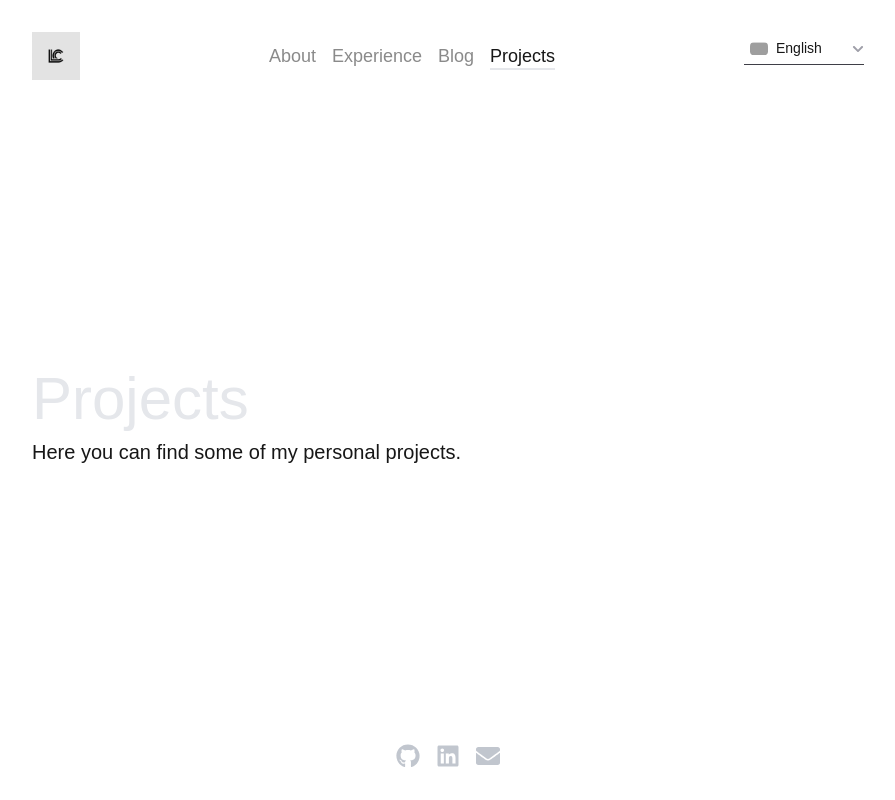
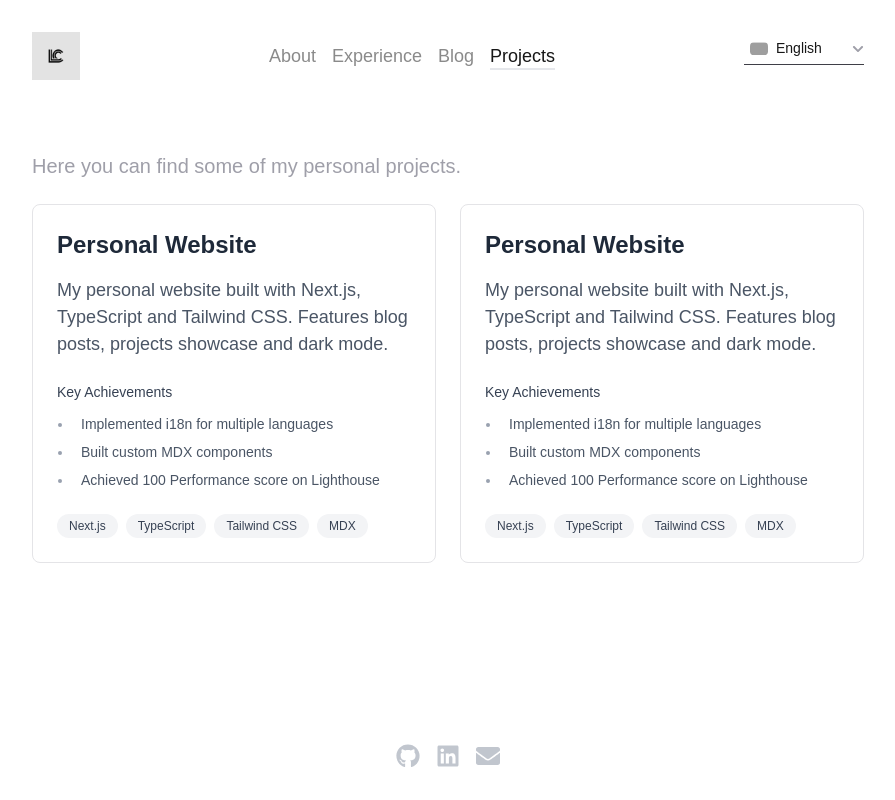
Before and after one commit to lcastrof/lucasdecastro.dev, a Next.js app: page /en/projects in a window 1280 px wide. Shown: the whole page, without its empty margins (192-1087 px from the left). Built offline with nearby package versions, Linux system fonts and the light colour scheme; grey boxes are pictures that could not be loaded.

Commit message:
feat: add projects cards

```diff
--- a/messages/en.json
+++ b/messages/en.json
@@ -40,5 +40,16 @@
   "Blog": {
     "subtitle": "Here you can check some of my thoughts, experiences and learnings.",
     "minutes-to-read": "min read"
+  },
+  "Projects": {
+    "subtitle": "Here you can find some of my personal projects.",
+    "key-achievements": "Key Achievements",
+    "projects": {
+      "personal-website": "Personal Website",
+      "personal-website-description": "My personal website built with Next.js, TypeScript and Tailwind CSS. Features blog posts, projects showcase and dark mode.",
+      "personal-website-achievement-1": "Implemented i18n for multiple languages",
+      "personal-website-achievement-2": "Built custom MDX components",
+      "personal-website-achievement-3": "Achieved 100 Performance score on Lighthouse"
+    }
   }
 }
--- a/messages/pt.json
+++ b/messages/pt.json
@@ -40,5 +40,16 @@
   "Blog": {
     "subtitle": "Aqui você pode conferir alguns dos meus pensamentos, experiências e aprendizados.",
     "minutes-to-read": "min de leitura"
+  },
+  "Projects": {
+    "subtitle": "Aqui você pode encontrar alguns dos meus projetos pessoais.",
+    "key-achievements": "Principais Objetivos",
+    "projects": {
+      "personal-website": "Site Pessoal",
+      "personal-website-description": "Meu site pessoal construído com Next.js, TypeScript e Tailwind CSS. Possui blog, showcase de projetos e modo escuro.",
+      "personal-website-achievement-1": "Implementação de i18n para múltiplos idiomas",
+      "personal-website-achievement-2": "Componentes MDX customizados",
+      "personal-website-achievement-3": "Pontuação 100 em Performance no Lighthouse"
+    }
   }
 }
--- a/src/app/[locale]/experience/page.tsx
+++ b/src/app/[locale]/experience/page.tsx
@@ -1,47 +1,7 @@
 import { PageContainer } from "@/components/page-container";
 import { PageHeader } from "@/components/page-header";
 import { Timeline } from "@/components/timeline";
-import type { ExperienceItem } from "@/types/experience";
 import { useLocale, useTranslations } from "next-intl";
-
-const experiences: ExperienceItem[] = [
-  {
-    id: "1",
-    translationKey: "currentRole",
-    company: "RD Station",
-    companyUrl: "https://rdstation.com",
-    startDate: "2024-04-02",
-    endDate: "Present",
-    technologies: [
-      "Node",
-      "NestJS",
-      "TypeScript",
-      "Go",
-      "Ruby",
-      "GCP",
-      "AWS",
-      "Vue",
-    ],
-  },
-  {
-    id: "2",
-    translationKey: "previousRole",
-    company: "Raro Labs",
-    companyUrl: "https://rarolabs.com.br",
-    startDate: "2022-06-02",
-    endDate: "2024-08-02",
-    technologies: ["Node", "NestJS", "Typescript", "React", "Next.js", "AWS"],
-  },
-  {
-    id: "3",
-    translationKey: "firstRole",
-    company: "App Masters",
-    companyUrl: "https://www.appmasters.io/en",
-    startDate: "2021-04-02",
-    endDate: "2022-05-02",
-    technologies: ["Node", "Typescript", "React", "Next.js", "AWS"],
-  },
-];
 
 export default function Experience() {
   const locale = useLocale();
@@ -51,7 +11,7 @@ export default function Experience() {
     <PageContainer>
       <PageHeader subtitle={t("subtitle")} />
 
-      <Timeline experiences={experiences} />
+      <Timeline />
 
       <div className="flex justify-start mt-1">
         <a
--- a/src/app/[locale]/projects/page.tsx
+++ b/src/app/[locale]/projects/page.tsx
@@ -1,10 +1,21 @@
+import { PageContainer } from "@/components/page-container";
+import { PageHeader } from "@/components/page-header";
+import { ProjectCard } from "@/components/project-card";
+import { projects } from "@/data/projects";
+import { useTranslations } from "next-intl";
+
 export default function Projects() {
+  const t = useTranslations("Projects");
+
   return (
-    <div className="flex flex-col gap-2 justify-center font-[family-name:var(--font-geist-sans)] flex-full">
-      <h1 className="text-6xl text-gray-200">Projects</h1>
-      <p className="text-xl max-w-prose">
-        Here you can find some of my personal projects.
-      </p>
-    </div>
+    <PageContainer>
+      <PageHeader subtitle={t("subtitle")} />
+
+      <div className="grid grid-cols-1 lg:grid-cols-2 gap-6">
+        {projects.concat(projects).map((project) => (
+          <ProjectCard key={project.id} project={project} />
+        ))}
+      </div>
+    </PageContainer>
   );
 }
--- /dev/null
+++ b/src/components/project-card.tsx
@@ -0,0 +1,58 @@
+"use client";
+
+import { type Project } from "@/types/project";
+import { useTranslations } from "next-intl";
+import Link from "next/link";
+
+interface ProjectCardProps {
+  project: Project;
+}
+
+export function ProjectCard({ project }: ProjectCardProps) {
+  const t = useTranslations("Projects");
+
+  return (
+    <Link
+      href={project.githubUrl}
+      target="_blank"
+      rel="noopener noreferrer"
+      className="block p-6 rounded-lg border border-zinc-200 dark:border-zinc-800 hover:border-zinc-300 dark:hover:border-zinc-700 transition-all duration-300 group hover:shadow-md dark:hover:shadow-zinc-900/30"
+    >
+      <div className="flex flex-col gap-4">
+        <h2 className="text-2xl font-semibold text-gray-800 dark:text-gray-200 group-hover:text- accent-indigo-400 dark:group-hover:text-indigo-400 transition-colors">
+          {t("projects." + project.titleKey)}
+        </h2>
+
+        <p className="text-gray-600 dark:text-gray-400 leading-relaxed">
+          {t("projects." + project.descriptionKey)}
+        </p>
+
+        {project.achievementsKeys && project.achievementsKeys.length > 0 && (
+          <div className="space-y-3 pt-2">
+            <h3 className="text-sm font-medium text-gray-700 dark:text-gray-300">
+              {t("key-achievements")}
+            </h3>
+            <ul className="list-disc pl-4 text-sm text-gray-600 dark:text-gray-400 space-y-2 marker:text-gray-400 dark:marker:text-gray-600">
+              {project.achievementsKeys.map((achievementKey) => (
+                <li key={achievementKey} className="pl-2">
+                  {t("projects." + achievementKey)}
+                </li>
+              ))}
+            </ul>
+          </div>
+        )}
+
+        <div className="flex flex-wrap gap-2 mt-auto pt-2">
+          {project.technologies.map((tech) => (
+            <span
+              key={tech}
+              className="px-3 py-1 text-xs font-medium rounded-full bg-gray-100 dark:bg-zinc-800 text-gray-700 dark:text-gray-300 transition-colors group-hover:bg-gray-200 dark:group-hover:bg-zinc-700"
+            >
+              {tech}
+            </span>
+          ))}
+        </div>
+      </div>
+    </Link>
+  );
+}
--- /dev/null
+++ b/src/data/experiences.ts
@@ -0,0 +1,40 @@
+import { ExperienceItem } from "@/types/experience";
+
+export const experiences: ExperienceItem[] = [
+  {
+    id: "1",
+    translationKey: "currentRole",
+    company: "RD Station",
+    companyUrl: "https://rdstation.com",
+    startDate: "2024-09-02",
+    endDate: "Present",
+    technologies: [
+      "Node",
+      "NestJS",
+      "TypeScript",
+      "Go",
+      "Ruby",
+      "GCP",
+      "AWS",
+      "Vue",
+    ],
+  },
+  {
+    id: "2",
+    translationKey: "previousRole",
+    company: "Raro Labs",
+    companyUrl: "https://rarolabs.com.br",
+    startDate: "2022-06-02",
+    endDate: "2024-08-02",
+    technologies: ["Node", "NestJS", "Typescript", "React", "Next.js", "AWS"],
+  },
+  {
+    id: "3",
+    translationKey: "firstRole",
+    company: "App Masters",
+    companyUrl: "https://www.appmasters.io/en",
+    startDate: "2021-04-02",
+    endDate: "2022-05-02",
+    technologies: ["Node", "Typescript", "React", "Next.js", "AWS"],
+  },
+];
--- /dev/null
+++ b/src/data/projects.ts
@@ -0,0 +1,17 @@
+import { Project } from "@/types/project";
+
+export const projects: Project[] = [
+  {
+    id: "1",
+    titleKey: "personal-website",
+    descriptionKey: "personal-website-description",
+    achievementsKeys: [
+      "personal-website-achievement-1",
+      "personal-website-achievement-2",
+      "personal-website-achievement-3",
+    ],
+    technologies: ["Next.js", "TypeScript", "Tailwind CSS", "MDX"],
+    githubUrl: "https://github.com/lcastrof/lucasdecastro.dev",
+  },
+  // Add more projects here
+];
--- /dev/null
+++ b/src/types/project.ts
@@ -0,0 +1,8 @@
+export interface Project {
+  id: string;
+  titleKey: string;
+  descriptionKey: string;
+  achievementsKeys?: string[];
+  technologies: string[];
+  githubUrl: string;
+}
```
Also changed, not shown: src/components/timeline.tsx (+2 -7 lines).
